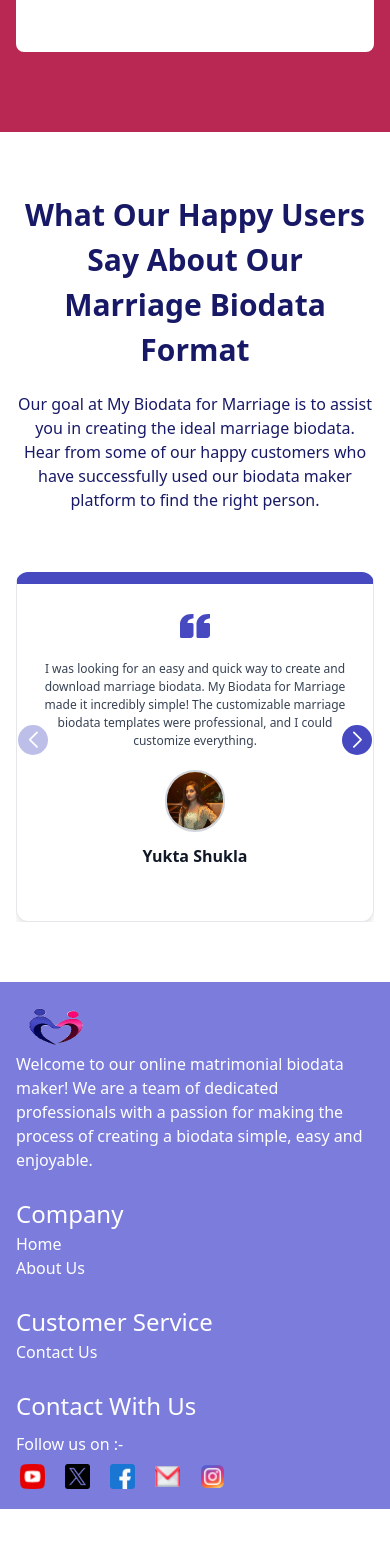
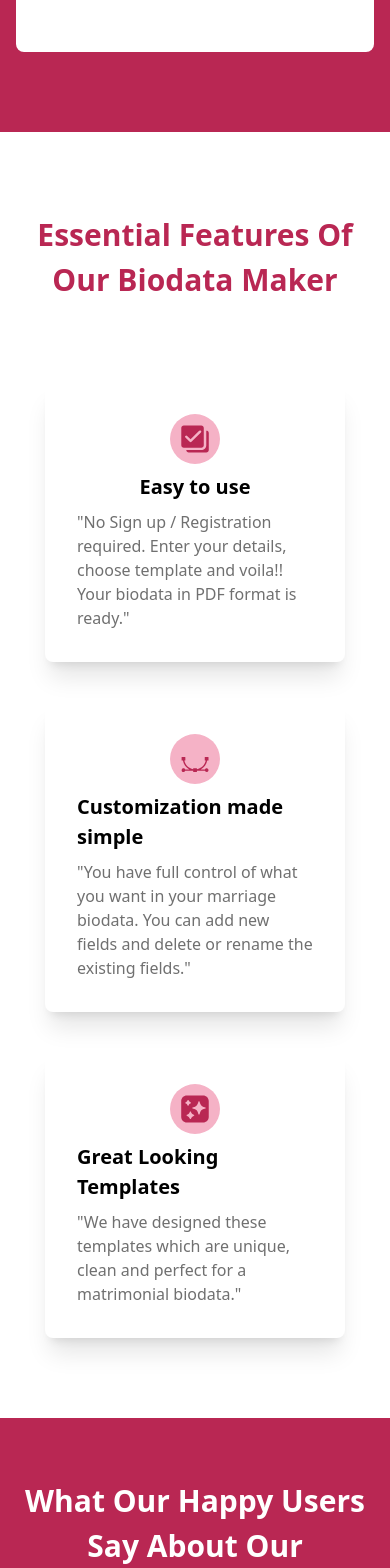
Before and after one commit to meet3475/biodata-web, a Next.js app: page / in a window 390 px wide. Shown: the part 5640-7208 px from the top of the page. Before the commit the page ends 7149 px from the top, so only its background shows below. Built offline with nearby package versions, Linux system fonts and the light colour scheme; what @react-pdf/renderer would draw is missing.

Commit message:
Add essentail section

```diff
--- a/app/page.js
+++ b/app/page.js
@@ -138,9 +138,6 @@ export default function Home() {
       });
     }
   };
-
-
-
 
   return (
     <>
@@ -315,11 +312,51 @@ export default function Home() {
       </div>
       {/* How to Create biodata section end */}
 
+      {/* Essential features biodata section start */}
+      <div className="bg-[white]">
+        <div className="mx-auto max-w-7xl px-4 sm:px-6 lg:px-8 py-[80px]">
+          <div className="text-center">
+            <h2 className="text-[30px] sm:text-[45px] text-[#B92753] font-bold">Essential Features Of Our Biodata Maker</h2>
+          </div>
+          <div className="flex flex-col lg:flex-row items-center lg:items-stretch justify-between gap-10 mt-20">
+
+            <div className="bg-[white] w-[300px] sm:w-[380px] py-8 px-8 rounded-lg shadow-xl flex flex-col items-center">
+              <div className="w-[50px] h-[50px] bg-[#f5b2c6] rounded-[50%] flex justify-center items-center">
+                <svg width={28} height={28} viewBox="0 0 40 40" fill="none" xmlns="http://www.w3.org/2000/svg"><path d="M3.98.827C2.007.827.41 2.397.41 4.333v24.544c0 1.937 1.597 3.506 3.57 3.506h24.99c1.973 0 3.57-1.569 3.57-3.506V4.333c0-1.937-1.599-3.506-3.57-3.506H3.98ZM27.185 7.84c.457 0 .913.17 1.262.513a1.73 1.73 0 0 1 0 2.48L14.952 24.086a1.8 1.8 0 0 1-1.263.514c-.473 0-.928-.184-1.262-.514l-6.164-6.054a1.73 1.73 0 0 1 0-2.479 1.806 1.806 0 0 1 2.525 0l4.901 4.814L25.923 8.353a1.796 1.796 0 0 1 1.262-.513Zm8.926 0v21.037c0 3.873-3.197 7.013-7.14 7.013H7.55c0 1.937 1.597 3.506 3.57 3.506h24.99c1.973 0 3.57-1.57 3.57-3.506V11.346c0-1.937-1.599-3.506-3.57-3.506Z" fill="#B92753" /></svg>
+
+              </div>
+              <h3 className="text-[20px] sm:text-[24px] font-bold my-2">Easy to use</h3>
+              <p className="text-[#707070]">"No Sign up / Registration required. Enter your details, choose template and voila!! Your biodata in PDF format is ready."</p>
+            </div>
+
+            <div className="bg-[white] w-[300px] sm:w-[380px] py-8 px-8 rounded-lg shadow-xl flex flex-col items-center">
+              <div className="w-[50px] h-[50px] bg-[#f5b2c6] rounded-[50%] flex justify-center items-center">
+                <svg width={28} height={28} viewBox="0 0 45 43" fill="none" xmlns="http://www.w3.org/2000/svg"><path d="M29.564 8.358 31.044 0H12.763l1.48 8.358h15.32Zm-8.787 16.57a2.741 2.741 0 0 1-1.685-2.524c0-1.523 1.26-2.76 2.811-2.76 1.55 0 2.811 1.238 2.811 2.76a2.741 2.741 0 0 1-1.685 2.524v11.21l9.77-16.598-4.934-8.977h-11.93l-4.928 8.976 9.778 16.605V24.93h-.008Z" fill="var(--medium-vermilion)" /><path d="M42.078 24.085h1.72a.408.408 0 0 0 .411-.404v-5.117a.407.407 0 0 0-.41-.404h-5.211c-.227 0-.41.18-.41.404v5.117c0 .223.183.404.41.404h1.21c-1.253 7.078-6.973 12.697-14.188 13.928v-1.176a.407.407 0 0 0-.41-.403h-5.212c-.226 0-.41.18-.41.403v1.182c-7.222-1.244-12.943-6.856-14.196-13.934h1.21a.408.408 0 0 0 .412-.404v-5.117a.407.407 0 0 0-.411-.404H1.375c-.227 0-.41.18-.41.404v5.117c0 .223.183.404.41.404h1.72c.963 6.167 4.928 11.403 10.38 14.206h-6.69c-.539-1.315-2.019-2.17-3.619-1.753a2.962 2.962 0 0 0-2.088 2.052c-.61 2.252 1.437 4.262 3.73 3.664a2.94 2.94 0 0 0 1.983-1.752h12.78v1.453c0 .223.184.403.41.403h5.211c.227 0 .41-.18.41-.403v-1.453H38.39c.539 1.314 2.018 2.17 3.618 1.752a2.962 2.962 0 0 0 2.09-2.051c.608-2.253-1.438-4.263-3.732-3.665a2.94 2.94 0 0 0-1.983 1.753h-6.69c5.451-2.81 9.416-8.039 10.386-14.206Z" fill="#B92753" /></svg>
+
+              </div>
+              <h3 className="text-[20px] sm:text-[24px] font-bold my-2">Customization made simple</h3>
+              <p className="text-[#707070]">"You have full control of what you want in your marriage biodata. You can add new fields and delete or rename the existing fields."</p>
+            </div>
+
+            <div className="bg-[white] w-[300px] sm:w-[380px] py-8 px-8 rounded-lg shadow-xl flex flex-col items-center">
+              <div className="w-[50px] h-[50px] bg-[#f5b2c6] rounded-[50%] flex justify-center items-center">
+                <svg width={28} height={28} viewBox="0 0 42 42" fill="none" xmlns="http://www.w3.org/2000/svg"><path d="M.333 9.143c0-4.58 3.782-8.294 8.445-8.294h24.395c4.664 0 8.445 3.714 8.445 8.294v23.96c0 4.58-3.781 8.293-8.445 8.293H8.778c-4.663 0-8.445-3.714-8.445-8.294V9.142Zm6.396 2.01a.708.708 0 0 0 0 1.353 5.036 5.036 0 0 1 3.237 3.18c.22.652 1.16.652 1.377 0a5.036 5.036 0 0 1 3.237-3.18.708.708 0 0 0 0-1.353 5.036 5.036 0 0 1-3.237-3.179c-.22-.652-1.16-.652-1.377 0a5.032 5.032 0 0 1-3.237 3.18Zm21.085-1.105c-.259-.774-1.376-.774-1.635 0l-1.212 3.623a5.967 5.967 0 0 1-3.837 3.77l-3.69 1.19a.84.84 0 0 0 0 1.605l3.69 1.19a5.967 5.967 0 0 1 3.837 3.77l1.212 3.623c.26.774 1.376.774 1.635 0l1.214-3.623a5.962 5.962 0 0 1 3.838-3.77l3.689-1.19a.84.84 0 0 0 0-1.605l-3.69-1.193a5.962 5.962 0 0 1-3.837-3.769l-1.214-3.621ZM14.912 25.253c-.259-.774-1.375-.774-1.634 0l-.148.444a5.962 5.962 0 0 1-3.838 3.769l-.452.145a.84.84 0 0 0 0 1.606l.452.145a5.962 5.962 0 0 1 3.838 3.77l.148.444c.259.774 1.375.774 1.634 0l.149-.445a5.967 5.967 0 0 1 3.837-3.769l.453-.145a.84.84 0 0 0 0-1.605l-.453-.146a5.967 5.967 0 0 1-3.837-3.77l-.149-.443Z" fill="#B92753" /></svg>
+
+              </div>
+              <h3 className="text-[20px] sm:text-[24px] font-bold my-2">Great Looking Templates</h3>
+              <p className="text-[#707070]">"We have designed these templates which are unique, clean and perfect for a matrimonial biodata."</p>
+            </div>
+
+          </div>
+        </div>
+      </div>
+      {/* Essential features biodata section end */}
+
       {/* reviews section start */}
-      <div className="bg-[white]">
+      <div className="bg-[#B92753]">
         <div className="mx-auto max-w-7xl px-4 sm:px-6 lg:px-8 py-[60px]">
-          <h2 className="text-[30px] sm:text-[48px] text-[#181966] font-bold mb-5 text-center mx-0 md:mx-24">What Our Happy Users Say About Our Marriage Biodata Format</h2>
-          <h6 className="text-[16px] sm:text-[20px] text-[#181966] mb-[60px] text-center mx-0 md:mx-24">Our goal at My Biodata for Marriage is to assist you in creating the ideal marriage biodata. Hear from some of our happy customers who have successfully used our biodata maker platform to find the right person.</h6>
+          <h2 className="text-[30px] sm:text-[48px] text-[white] font-bold mb-5 text-center mx-0 md:mx-24">What Our Happy Users Say About Our Marriage Biodata Format</h2>
+          <h6 className="text-[16px] sm:text-[20px] text-[white] mb-[60px] text-center mx-0 md:mx-24">Our goal at My Biodata for Marriage is to assist you in creating the ideal marriage biodata. Hear from some of our happy customers who have successfully used our biodata maker platform to find the right person.</h6>
           <div className="">
             {
               reviewSliderLoading ? (
```
